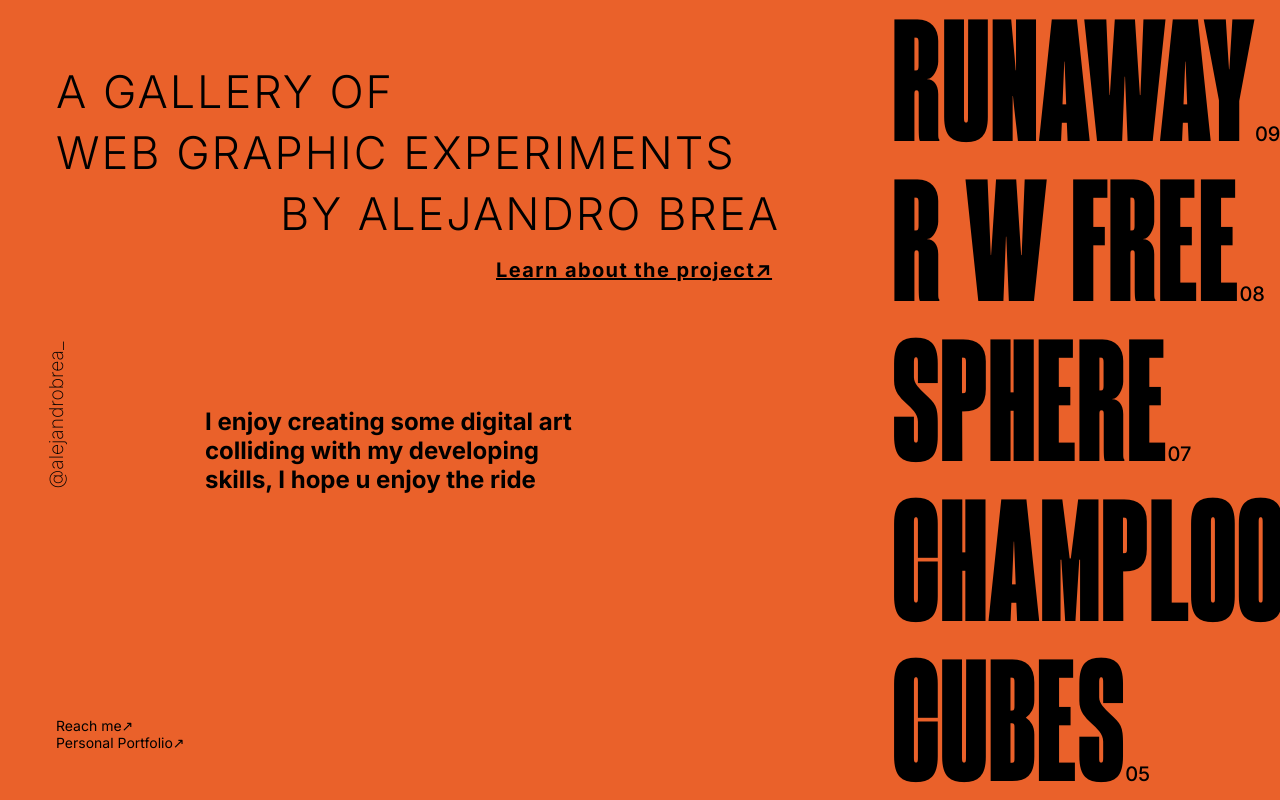
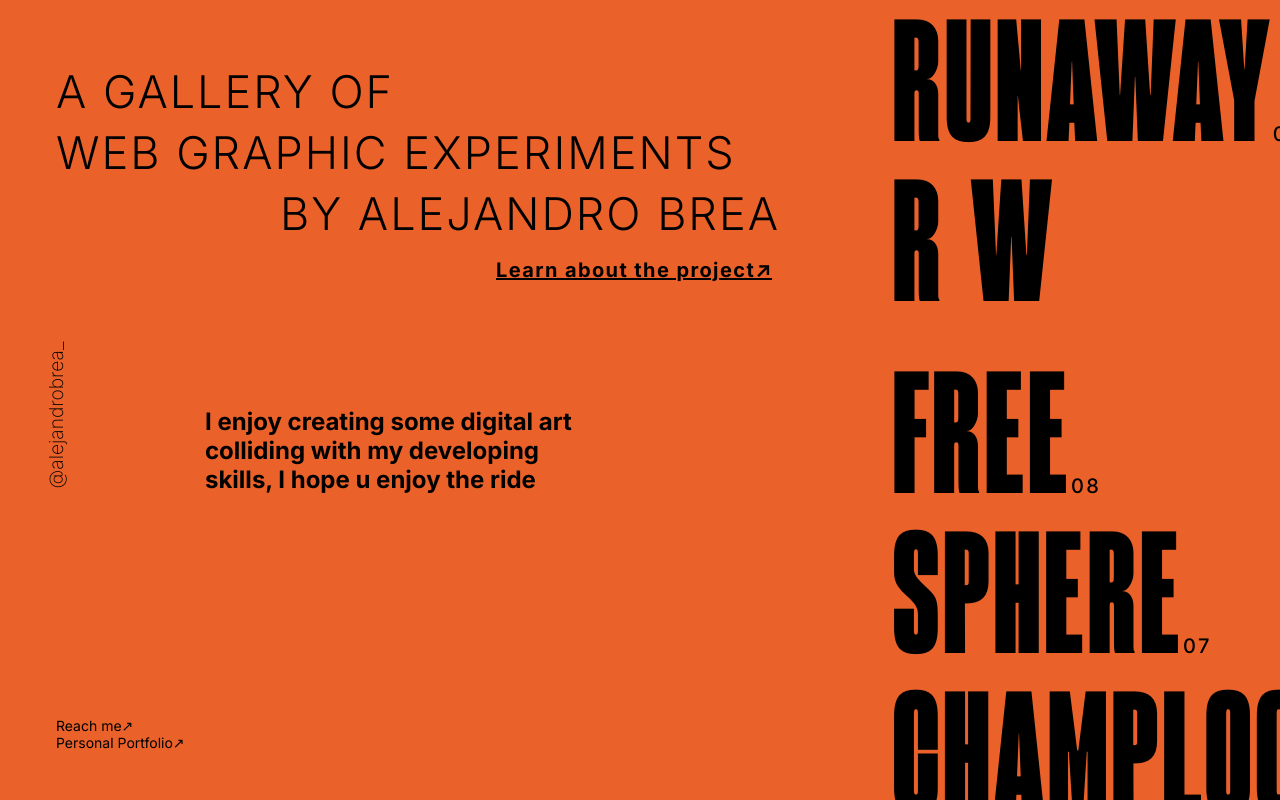
Before and after one commit to BreaGG/Gallery.github.io, a plain HTML site: page html/home.html in a window 1280 px wide. Drawn offline with Linux system fonts and the light colour scheme.

Commit message:
espaciado letras home

```diff
--- a/css/styles.css
+++ b/css/styles.css
@@ -120,6 +120,7 @@ body, ul {
     color: black;
     text-decoration: none;
     font-size: 10rem;
+    letter-spacing: 2.56px;
 }
 
 .contenedor-about {
@@ -154,7 +155,6 @@ p {
     font-style: normal;
     font-weight: 400;
     line-height: normal;
-
 }
 
 .enlacesInside :hover {
```
